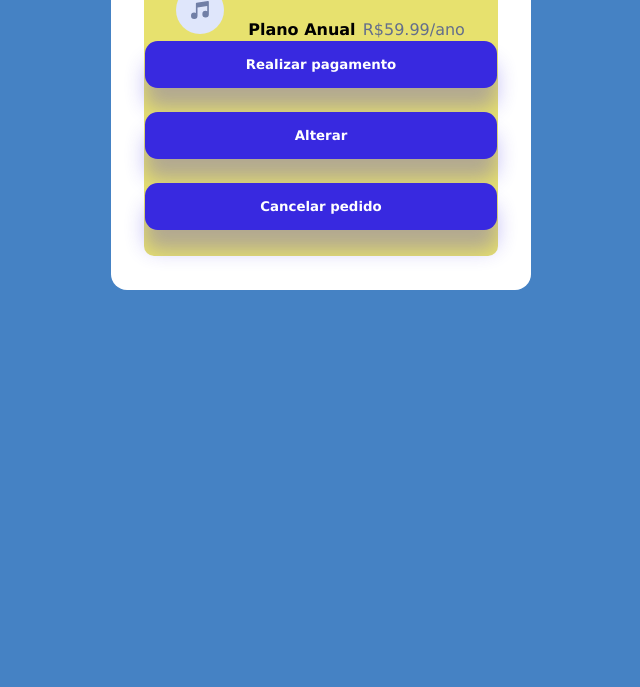
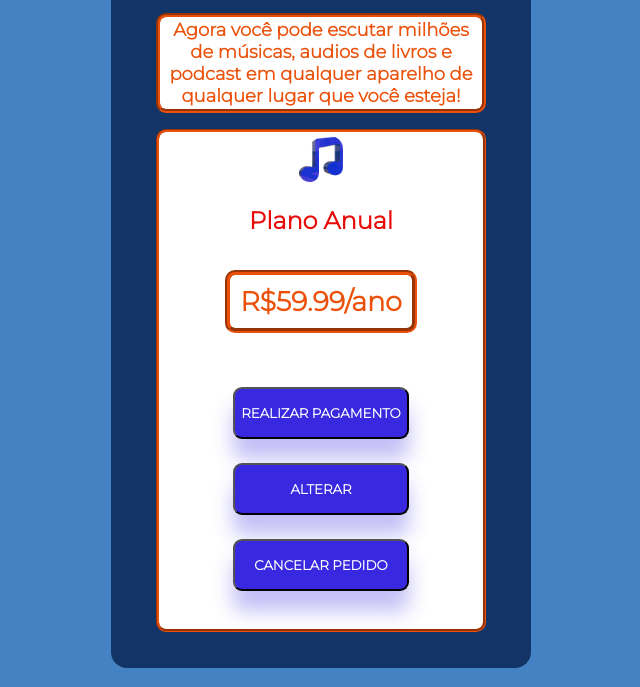
Before and after one commit to Leandrolsantos/pagina-resumo-do-pedido, a plain HTML site: page index.html in a window 1280 px wide. Shown: the part 434-1121 px from the top of the page, without its empty margins (319-959 px from the left). Before the commit the page ends 800 px from the top, so only its background shows below. Drawn offline with Linux system fonts and the light colour scheme.

Commit message:
Quinto dia de CTD

```diff
--- a/index.html
+++ b/index.html
@@ -2,11 +2,9 @@
 <html lang="pt-br">
 <head>
     <meta charset="UTF-8">
-    <meta name="viewport" content="width=device-width, initial-scale=1.0">
+    <meta name="viewport" content="width=device-width">
     <link rel="icon" type="image/png" sizes="32x32" href="./images/favicon-32x32.png">
-    <link rel="preconnect" href="https://fonts.googleapis.com">
-    <link rel="preconnect" href="https://fonts.gstatic.com" crossorigin>
-    <link href="https://fonts.googleapis.com/css2?family=Red+Hat+Display:wght@500;700;900&display=swap" rel="stylesheet">
+    <link href="https://fonts.googleapis.com/css2?family=Anton&family=Lobster&family=Montserrat:wght@300&display=swap" rel="stylesheet">
     <link rel="stylesheet"  href="style.css">
 
     <title>Resumo do Pedido</title>
@@ -14,23 +12,27 @@
 
   <body>
     <main>
-      <img src="images/illustration-hero.svg" alt="Illustration Hero">
+      <img src="images/illustration-hero.jpg" alt="Illustration Hero">
         <section>
           <h1>Resumo do Pedido</h1>
-           <span class="description">Agora você pode escutar milhoes de músicas, audios de livros e podcast em qualquer aparelho de qualquer lugar que você esteja!</span>
+
+            <span class="description"><p>Agora você pode escutar milhões de músicas, audios de livros e podcast em qualquer aparelho de qualquer lugar que você esteja!</p></span>
 
             <div class="informa">
             <div class="musica">
-            <img src="images/icon-music.svg" alt="Icone de Música">
+            <img src="images/icon-music.png" alt="Icone de Música">
             <div class="preco">
-            <strong>Plano Anual</strong>
-            <span>R$59.99/ano</span>
+
+            <h2><strong>Plano Anual</strong></h2>
+
+            <h1 class="preco-ano"><span>R$59.99/ano</span></h1>
+
             </div>
             </div>
 
-            <button class="pagamento">Realizar pagamento</button>
-            <button class="alterar">Alterar</button>
-            <button class="cancelar">Cancelar pedido</button>
+            <button class="pagamento">REALIZAR PAGAMENTO</button>
+            <button class="alterar">ALTERAR</button>
+            <button class="cancelar">CANCELAR PEDIDO</button>
 
         </section>
     </main>
--- a/style.css
+++ b/style.css
@@ -1,8 +1,8 @@
 * {
     margin: 0 auto;
-    padding: 1px;
+    padding: 3px;
     box-sizing: border-box;
-    font-family: 'Lucida Sans', 'Lucida Sans Regular', 'Lucida Grande', 'Lucida Sans Unicode', Geneva, Verdana, sans-serif;
+    font-family: 'Montserrat', sans-serif;
 }
 
 body {
@@ -16,7 +16,7 @@ body {
 }
 
 main {
-    background: white;
+    background: rgb(19, 52, 103);
     max-width: 420px;
     border-radius: 16px;
 }
@@ -29,7 +29,7 @@ main img {
 main section {
     display: flex;
     flex-direction: column;
-    width: 100%;
+    width: 95%;
     height: 100%;
     align-items: center;
     justify-content: center;
@@ -38,71 +38,108 @@ main section {
 }
 
 main section h1 {
-    color: hsl(223, 73%, 23%);
+    background: white;
+    color: hsl(19, 92%, 48%);
     margin: 32px 0 16px;
+    border: 5px;
+    padding: 10px;
+    border-style: groove;
+    border-radius: 10px;
+    border-color: hsl(19, 92%, 48%);
+    transition: 0.8s all;
 }
 
 main section span {
-    color: hsl(225, 17%, 47%);
+    color: hsl(19, 92%, 48%);
+    padding: 0px;
+    font-size: 27px;
+}
+
+main section p {
+    background: white;
+    text-align: center;
+    font-size: 18px;
+    font-weight: bold;
+    border: 4px;
+    border-style: groove;
+    border-radius: 10px;
+    border-color: hsl(19, 92%, 48%);
+    padding: 2px 1px;
 }
 
 main .informa {
-    background: hsl(57, 72%, 67%);
+    background: rgb(255, 255, 255);
     width: 100%;
     display: inline-block;
     align-items: center;
     justify-content: right;
+    padding: 14px 1px;
+    margin: 16px 0;
+    border: 3px;
+    border-style: groove;
     border-radius: 10px;
-    padding: 2px 1px;
-    margin: 16px 0;
+    border-color: hsl(19, 92%, 48%);
 }
 
 main .informa .musica {
     display: inline-block;
     align-items: center;
+    padding: 5px;
 }
 
 main .informa .preco {
     display: inline-block;
-    flex-direction: column;
+    padding: 28px;
+    margin: 5px;
+}
+
+.preco-ano:hover {
+    transform:scale(1.1);
+}
+
+main h2 {
+    color:rgb(233, 10, 10);
 }
 
 main .informa .musica img {
     width: 50px;
-    margin: 0 1rem 0 0;
-}
-
-main .informa .musica img {
-    width: 50px;
-    margin: 0 1rem 0 0;
+    margin: -19px auto;
 }
 
 main button {
     background: hsl(245, 75%, 52%);
     color: white;
-    width: 100%;
+    width: 55%;
     font-weight: 700;
     cursor: pointer;
-    border-radius: 0.8rem;
-    border: none;
+    border-radius: 9px;
     box-shadow: 0px 20px 20px hsla(245, 75%, 52%, 0.3);
     padding: 1rem 0;
     margin: 0 0 1.5rem;
     transition: color 0.4s;
+    transition: 0.8s all;
 }
 
 .alterar:hover {
-    color: rgba(239, 88, 12, 0.784);
+    color: rgba(255, 251, 0, 0.993);
     font-weight: bold;
-
+    transform: scale(1.1);
 }
 
 .pagamento:hover {
     color: rgb(11, 233, 29);
     font-weight: bold;
+    transform: scale(1.1);
 }
 
 .cancelar:hover {
     color: red;
     font-weight: bolder;
+    transform: scale(1.1);
 }
+
+@media only screen and (min-width: 300px) and (max-width: 600px) {
+    body {
+        background-color: hsl(212, 45%, 89%);
+    }
+}
```
Also changed, not shown: images/icon-music.png (added), images/illustration-hero.jpg (added), 1 other file. Lines whose indentation alone changed are shown as unchanged.
